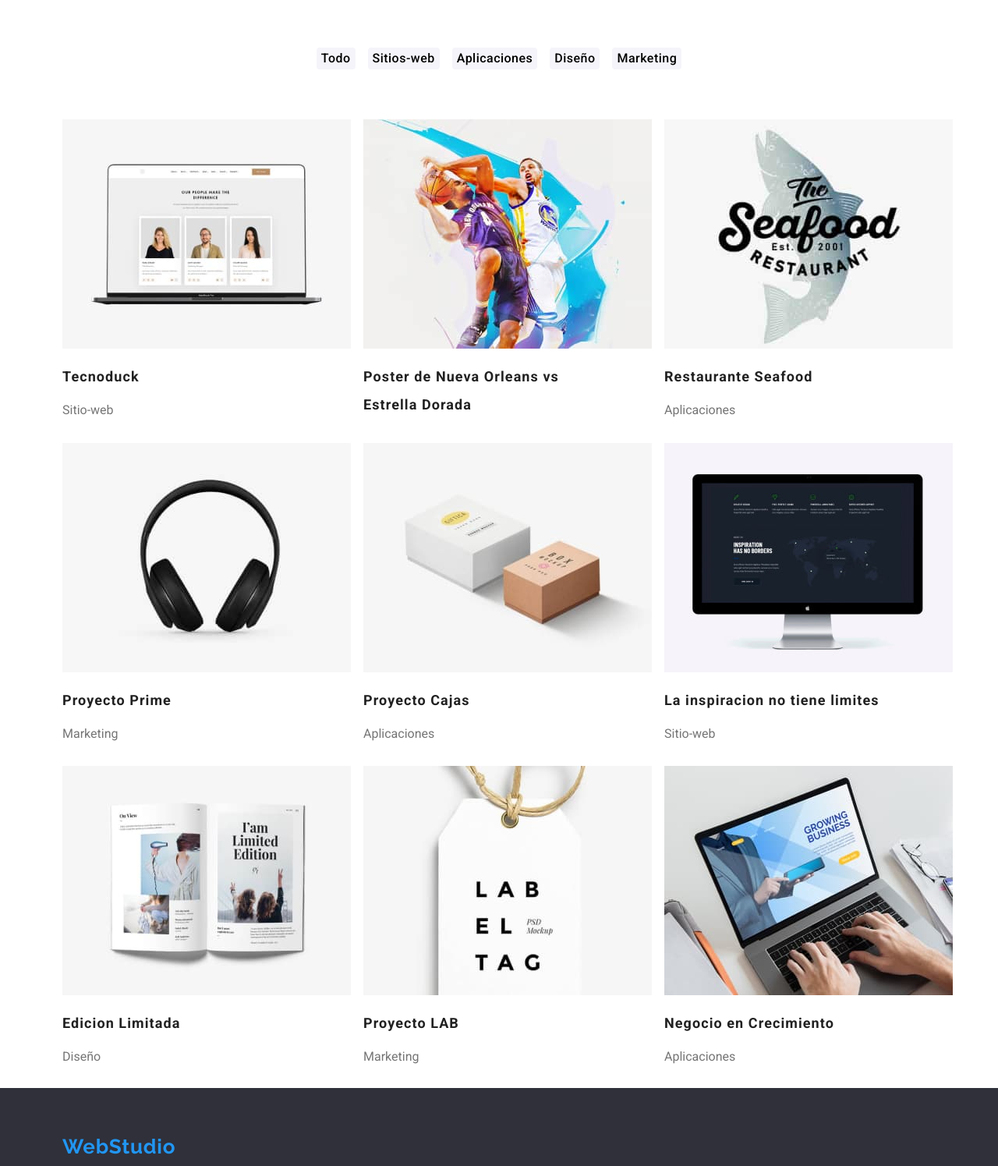
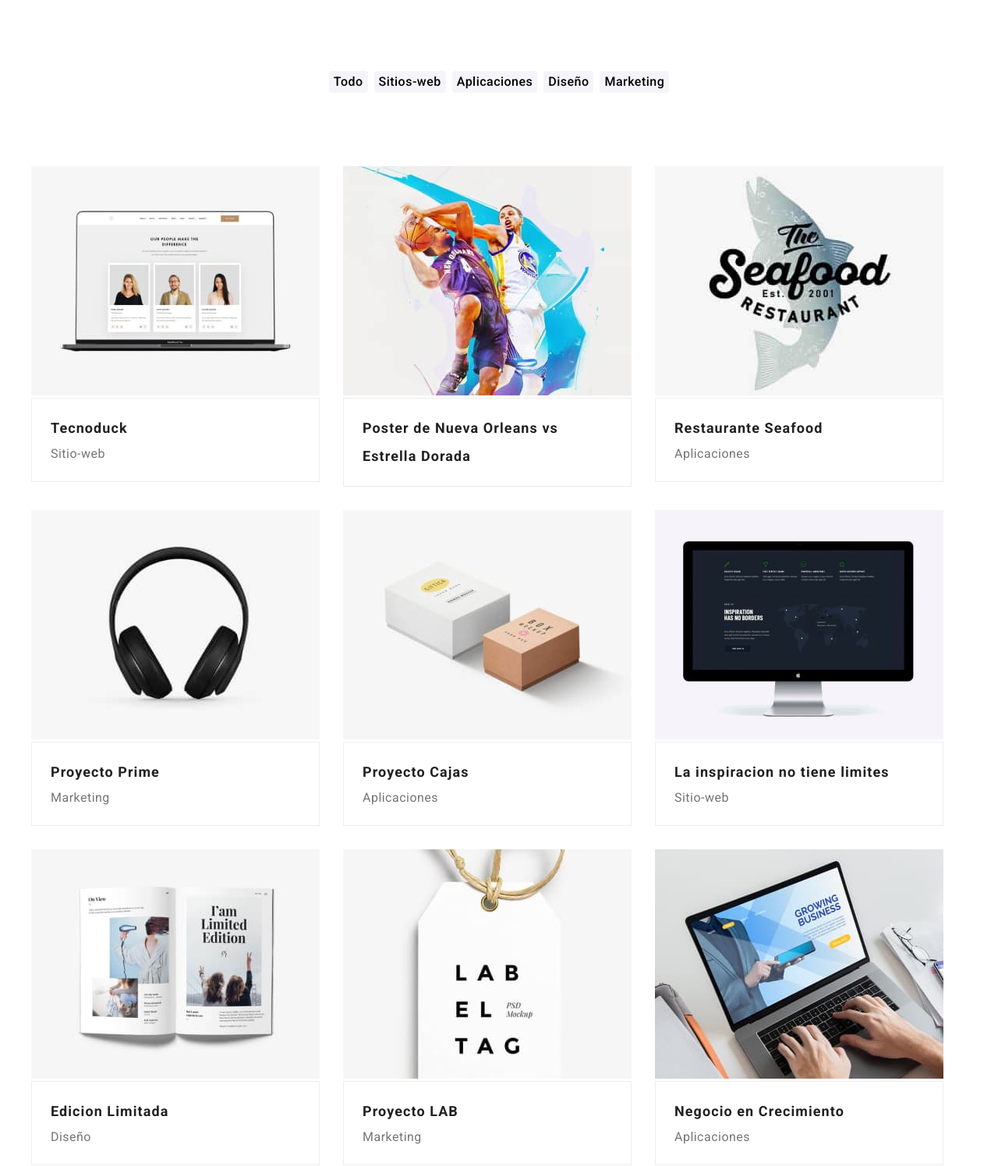
Before and after one commit to Queen2931/goit-markup-hw-03, a plain HTML site: page portafolio.html in a window 1280 px wide. Shown: the part 111-1606 px from the top of the page at 78% size. Drawn offline with nearby package versions, Linux system fonts and the light colour scheme.

Commit message:
se agregaron bordes, se agrego la clase section, se revisaron tamaños

```diff
--- a/css/styles.css
+++ b/css/styles.css
@@ -116,11 +116,6 @@ body {
   cursor: pointer;
 }
 
-.button_container {
-  display: flex;
-  justify-content: center;
-  padding-top: 16px;
-}
 /* primera descripcion */
 .our_job_list {
   list-style: none;
@@ -167,7 +162,6 @@ body {
   font-weight: 700;
   line-height: normal;
   letter-spacing: 1.08px;
-  padding: 25px 100px;
   margin: 0%;
 }
 
@@ -230,6 +224,7 @@ body {
 
 /* lista de botones de segunda pagina */
 .button_ {
+  display: flex;
   text-align: center;
   font-size: 16px;
   font-weight: 500;
@@ -239,6 +234,7 @@ body {
   background: var(--secondary-back);
   border: none;
   cursor: pointer;
+  flex-basis: calc((100% - 4 * 8px) / 5);
 }
 .button_:hover {
   background: var(--select-color);
@@ -259,26 +255,24 @@ body {
   line-height: 2;
   letter-spacing: 1.08px;
   width: 322px;
+  margin: 0%;
 }
 .pro_description {
+  margin: 0px;
   color: #757575;
   font-size: 16px;
   font-weight: 400;
-  line-height: 1.87
   letter-spacing: 0.48px;
+  line-height: 1.87;
 }
 .projects {
   display: flex;
   list-style: none;
   /*flex*/
   flex-wrap: wrap;
-  gap: 16px;
-}
-.pro_container {
-  border: 1px black;
-}
-.border_container {
-  border: 1px black;
+  gap: 30px;
+  margin: 0px;
+  padding: 0px 0px 82px 0px;
 }
 
 /* contenedores */
@@ -288,14 +282,14 @@ body {
 }
 
 /*flex*/
-.navigation_container{
+.navigation_container {
   display: flex;
   align-items: center;
 }
-.main__title-container{
+.main__title-container {
   margin: 0;
 }
-.main_container{
+.main_container {
   display: flex;
   flex-direction: column;
   justify-content: center;
@@ -306,32 +300,37 @@ body {
 .job_container {
   display: flex;
   column-gap: 30px;
-  padding: 95px 215px 94px 215px;
   margin: 0%;
-  flex-basis: calc((100% - 3 * 30px)/4);
+  padding: 0px;
+  flex-basis: calc((100% - 3 * 30px) / 4);
 }
 .work_container {
   display: flex;
   justify-content: space-between;
   margin: 0%;
   flex-basis: calc((100% - 2 * 30.26px) / 3);
-  padding-bottom: 94px;
+  padding: 0%;
 }
 .members_container {
   display: flex;
   justify-content: space-between;
   margin: 0%;
-  padding: 0%;
+  margin-top: 50px;
+  padding: 0px;
 }
 .des_container {
   display: flex;
   justify-content: center;
 }
+.button_container {
+  width: 611px;
+  padding: 0%;
+}
 .button_list {
   display: flex;
   justify-content: center;
-  column-gap: 16px;
-  padding: 50px;
+  column-gap: 8px;
+  margin: auto;
 }
 .member_img {
   flex-basis: calc((100% - 3 * 37px) / 4);
@@ -340,3 +339,17 @@ body {
   width: 270px;
   height: 108px;
 }
+.div {
+  border-radius: 4px;
+}
+.section {
+  padding: 94px 0px;
+}
+.border_description {
+  width: 370px;
+  border: solid 1px;
+  border-color: #eeeeee;
+}
+.shape_description {
+  padding: 20px 24px;
+}
--- a/portafolio.html
+++ b/portafolio.html
@@ -31,21 +31,25 @@
       </div>
     </header>
     <main>
-      <section class="main_buttons container">
-        <ul class="button_list">
+      <section class="main_buttons section">
+        <div class="container">
+          <ul class="button_list button_container">
             <li><button class="button_" type="button">Todo</button></li>
             <li><button class="button_" type="button">Sitios-web</button></li>
             <li><button class="button_" type="button">Aplicaciones</button></li>
             <li><button class="button_" type="button">Diseño</button></li>
             <li><button class="button_" type="button">Marketing</button></li>
           </ul>
+        </div>
       </section>
-      <section class="container">
+      <section class="container project_container">
         <ul class="projects">
           <li class="border">
             <img src="./images/Portafolio/tecnoduck.jpg" width="370px" alt="tecnoduck" />
+            <div class="border_description shape_description">
               <h1 class="pro-title">Tecnoduck</h1>
               <p class="pro_description">Sitio-web</p>
+            </div>
           </li>
           <li class="border">
             <img
@@ -53,7 +57,9 @@
               width="370px"
               alt="Poster de una competencia"
             />
+            <div class="border_description shape_description">
               <h1 class="pro-title">Poster de Nueva Orleans vs Estrella Dorada</h1>
+            </div>
           </li>
           <li class="border">
             <img
@@ -61,38 +67,52 @@
               width="370px"
               alt="Restaurante seafood"
             />
+            <div class="border_description shape_description">
               <h1 class="pro-title">Restaurante Seafood</h1>
               <p class="pro_description">Aplicaciones</p>
+            </div>
           </li>
           <li class="border">
             <img src="./images/Portafolio/p prime.jpg" width="370px" alt="Proyecto Prime" />
+            <div class="border_description shape_description">
               <h1 class="pro-title">Proyecto Prime</h1>
               <p class="pro_description">Marketing</p>
+            </div>
           </li>
           <li class="border">
             <img src="./images/Portafolio/p cajas.jpg" width="370px" alt="cajas" />
+            <div class="border_description shape_description">
               <h1 class="pro-title">Proyecto Cajas</h1>
               <p class="pro_description">Aplicaciones</p>
+            </div>
           </li>
           <li class="border">
             <img src="./images/Portafolio/inspiracion.jpg" width="370px" alt="inspiracion" />
+            <div class="border_description shape_description">
               <h1 class="pro-title">La inspiracion no tiene limites</h1>
               <p class="pro_description">Sitio-web</p>
+            </div>
           </li>
           <li class="border">
             <img src="./images/Portafolio/edicion limitada.jpg" width="370px" alt="revista" />
+            <div class="border_description shape_description">
               <h1 class="pro-title">Edicion Limitada</h1>
               <p class="pro_description">Diseño</p>
+            </div>
           </li>
           <li class="border">
             <img src="./images/Portafolio/p lab.jpg" width="370px" alt="etiqueta" />
+            <div class="border_description shape_description">
               <h1 class="pro-title">Proyecto LAB</h1>
               <p class="pro_description">Marketing</p>
+            </div>
           </li>
           <li class="border">
             <img src="./images/Portafolio/negocio.jpg" width="370px" alt="portatil" />
+            <div class="border_description shape_description">
               <h1 class="pro-title">Negocio en Crecimiento</h1>
               <p class="pro_description">Aplicaciones</p>
+            </div>
           </li>
         </ul>
       </section>
```
Also changed, not shown: index.html (+3 -3 lines). Lines whose indentation alone changed are shown as unchanged.
